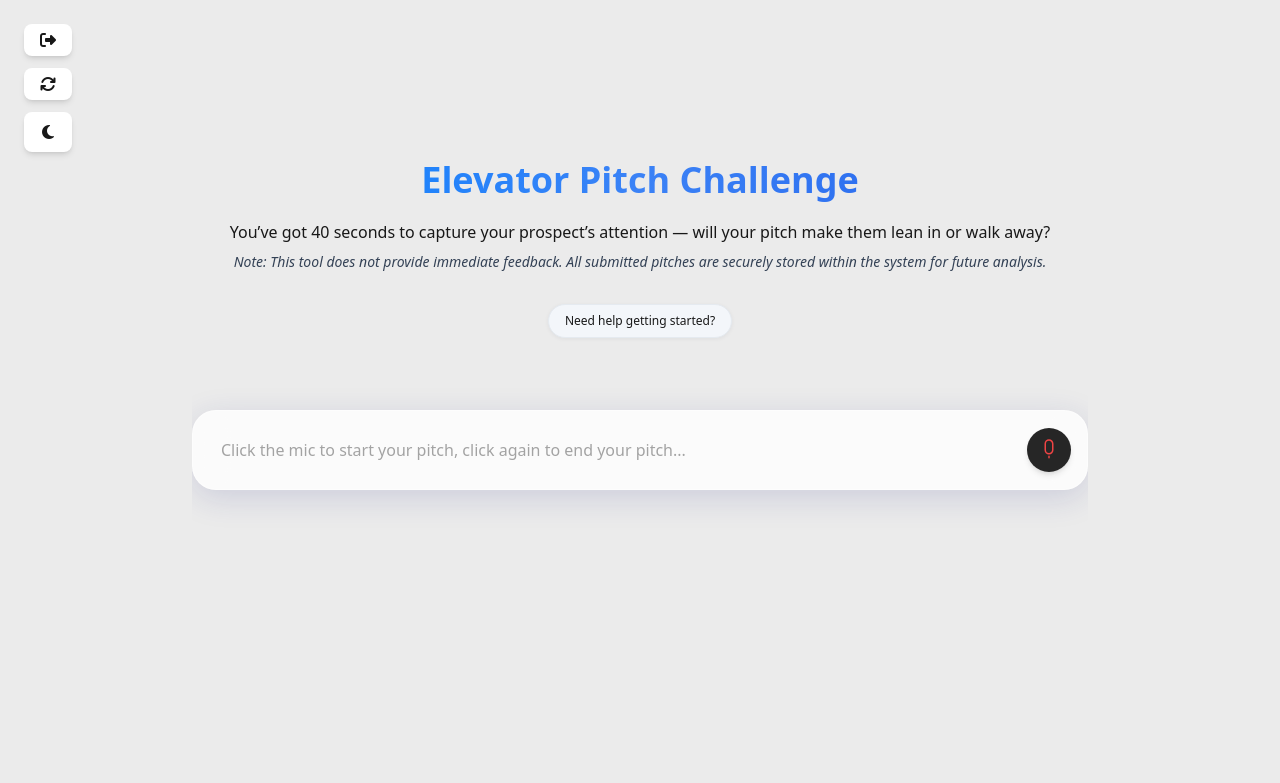
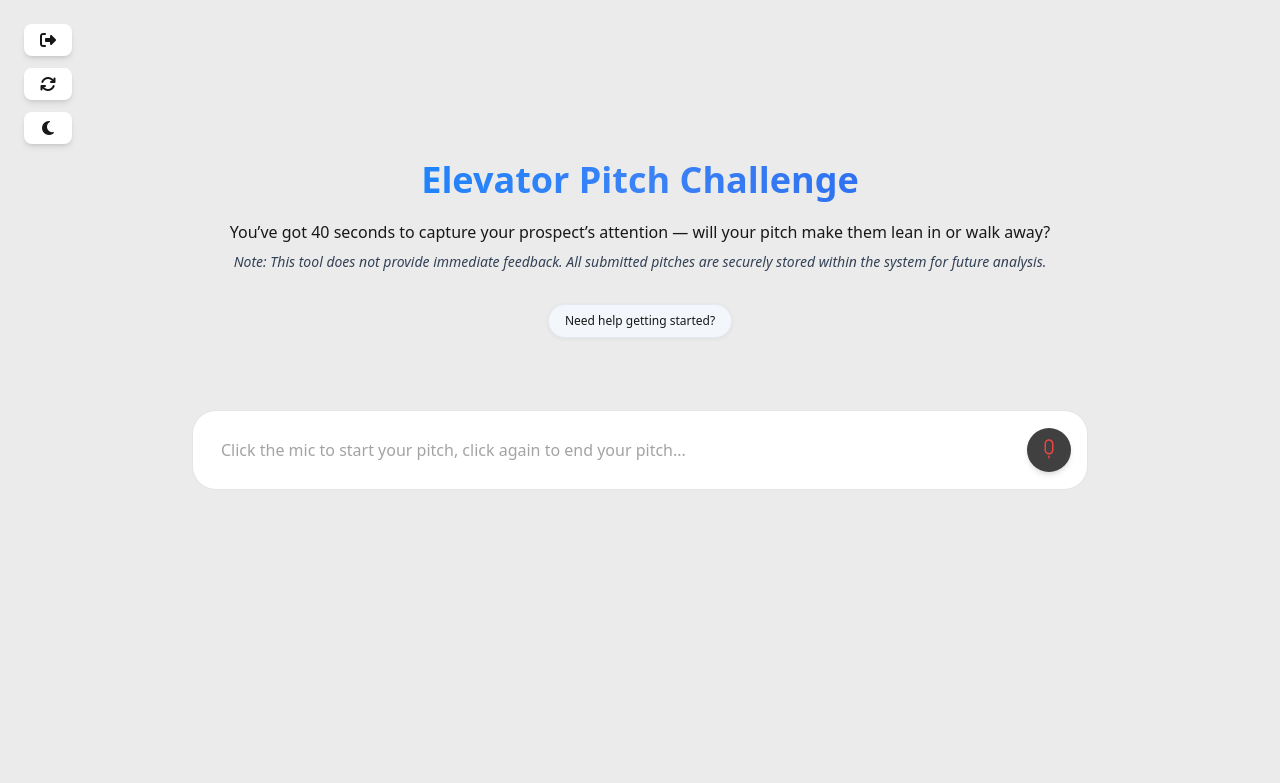
Before and after one commit to dylGray/ai-project, a Flask app: page /chat in a window 1280 px wide. Shown: the top 783 px of the page. Run offline with Flask 3, Linux system fonts and the light colour scheme; the visitor is signed in with stand-in values (Sample User, id 1); some libraries are stand-ins or nearby versions.

Commit message:
more ui changes, beginning to work on fine-tuning

```diff
--- a/static/chat.js
+++ b/static/chat.js
@@ -5,8 +5,6 @@ const chatBox = document.getElementById('chat-box');
 const chatForm = document.getElementById('chat-form');
 const userInput = document.getElementById('user-input');
 const headText = document.getElementById('head-text-container');
-
-// chatContainer.classList.remove('bg-neutral-800');
 
 // store the “normal” form classes to restore after first submit
 const normalFormClasses = "mt-4 flex items-center bg-neutral-700 rounded-full px-4 py-2 shadow-lg h-14";
@@ -18,7 +16,7 @@ chatForm.addEventListener('submit', async (e) => {
 
     // if this is the very first message, unhide the chat window and reposition the form
     if (chatBox.classList.contains('hidden')) {
-        // Hide all children of #main-container
+        // hide all children of #main-container
         const mainContainer = document.getElementById('main-container');
         if (mainContainer) {
             Array.from(mainContainer.children).forEach(child => {
@@ -29,16 +27,6 @@ chatForm.addEventListener('submit', async (e) => {
         chatBox.classList.remove('hidden');
         chatForm.className = normalFormClasses;
 
-        const isDark = document.body.classList.contains('dark-mode');
-        // if (isDark) {
-        //     chatContainer.classList.remove('bg-neutral-100');
-        //     chatContainer.classList.add('bg-neutral-900');
-        // } else {
-        //     chatContainer.classList.remove('bg-neutral-800');
-        //     chatContainer.classList.add('bg-neutral-200');
-        // }
-
-        // chatContainer.classList.add('bg-neutral-800');
         headText.classList.remove('mt-24', 'md:mt-40');
         headText.classList.add('mt-12', 'md:mt-20');
 
@@ -156,18 +144,6 @@ if (themeToggle) {
   themeToggle.addEventListener('click', () => {
     const isDark = document.body.classList.contains('dark-mode');
     setTheme(!isDark);
-
-    // if (chatBox && !chatBox.classList.contains('hidden')) {
-    //   // Chat form has been submitted at least once
-    //   if (document.body.classList.contains('dark-mode')) {
-    //     chatContainer.classList.remove('bg-neutral-200');
-    //     chatContainer.classList.add('bg-neutral-800');
-    //   } else {
-    //     chatContainer.classList.remove('bg-neutral-800');
-    //     chatContainer.classList.add('bg-neutral-200');
-    //   }
-    // }
-
   });
 }
 
--- a/static/styles/main.css
+++ b/static/styles/main.css
@@ -35,22 +35,20 @@ body.dark-mode, html.dark-mode {
 /* =====================
    Chat Input & Help Button
    ===================== */
-body:not(.dark-mode) #chat-form, html:not(.dark-mode) #chat-form {
-  background: rgba(255,255,255,0.8) !important;
-  backdrop-filter: blur(16px) !important;
+body:not(.dark-mode) #chat-form,
+html:not(.dark-mode) #chat-form {
+  background: #ffffff !important;
+  border: 1px solid rgba(0, 0, 0, 0.1) !important;
   border-radius: 1.5rem !important;
-  box-shadow: 0 8px 32px 0 rgba(31,38,135,0.15) !important;
-  border: 1px solid rgba(255,255,255,0.4) !important;
   display: flex !important;
   align-items: center !important;
 }
 
-body.dark-mode #chat-form, html.dark-mode #chat-form {
-  background: rgba(36, 39, 48, 0.75) !important;
-  backdrop-filter: blur(16px) !important;
+body.dark-mode #chat-form,
+html.dark-mode #chat-form {
+  background: #242730 !important;
+  border: 1px solid rgba(255, 255, 255, 0.1) !important;
   border-radius: 1.5rem !important;
-  box-shadow: 0 8px 32px 0 rgba(31,38,135,0.15) !important;
-  border: 1px solid rgba(255,255,255,0.08) !important;
   display: flex !important;
   align-items: center !important;
 }
@@ -169,12 +167,13 @@ body:not(.dark-mode) .dot-flashing::after {
 body:not(.dark-mode) .login-container p.text-neutral-400 {
   color: #334155 !important; /* slate-700 for better contrast in light mode */
 }
-
-/* =====================
-   Responsive: Hide Theme Toggle on Mobile
-   ===================== */
-@media (max-width: 767px) {
-  #theme-toggle {
-    display: none !important;
-  }
+body:not(.dark-mode) .login-container input[type="email"] {
+  background: #fff !important;
+  color: #18181b !important;
 }
+body:not(.dark-mode) .login-container input[type="email"]::placeholder {
+  color: #64748b !important; /* slate-400 */
+}
+body:not(.dark-mode) .login-container .signin-btn {
+  color: #fff !important;
+}
--- a/static/voice.js
+++ b/static/voice.js
@@ -4,9 +4,8 @@
 // this is a non-standard API, so it may not work in all browsers
 
 const micButton = document.getElementById("mic-button");
+const sendButton = document.getElementById('send-button');
 
-// Add this after your DOM elements are defined
-const sendButton = document.getElementById('send-button');
 userInput.addEventListener('input', () => {
   if (userInput.value.trim().length > 0) {
     sendButton.classList.remove('hidden');
@@ -54,7 +53,7 @@ if ('webkitSpeechRecognition' in window) {
   recognition.onend = async () => {
     if (finalTranscript.trim().length > 0) {
       let processed = finalTranscript.trim();
-      // Send to backend for punctuation/capitalization
+      // send to backend for punctuation/capitalization
       try {
         const response = await fetch('/clean', {
           method: 'POST',
--- a/templates/components/chat.html
+++ b/templates/components/chat.html
@@ -1,16 +1,16 @@
-<div id="chat-container" class="z-10 relative flex flex-col flex-grow w-full max-w-4xl p-4 mb-4 rounded-xl overflow-hidden">
-  <div id="chat-box" class="flex-1 overflow-y-auto p-4 mt-8 rounded-lg space-y-4 hidden">
+<div id="chat-container" class="z-10 relative flex flex-col flex-grow w-full max-w-4xl py-4 mb-4 rounded-xl overflow-hidden">
+  <div id="chat-box" class="flex-1 overflow-y-auto p-4 mt-12 rounded-lg space-y-4 hidden">
     <div id="mobile-instructions"
          class="block md:hidden flex h-full items-center justify-center text-center text-sm text-neutral-200">
       <div class="flex flex-col items-center justify-center space-y-2 max-w-sm mx-auto">
-        <p class="text-md md:text-3xl leading-tight">
+        <p class="mt-3 main-info-text text-base md:text-xl lg:text-3xl">
           You’ve got 40 seconds to capture your prospect’s attention — will your pitch make them lean in or walk away?
         </p>
       </div>
     </div>
   </div>
 
-  <form id="chat-form" class="relative md:absolute md:top-1/4 md:left-1/2 md:transform md:-translate-x-1/2 md:-translate-y-1/2 w-full max-w-4xl flex items-center bg-neutral-700 rounded-3xl px-4 py-2 shadow-lg h-16 md:h-20 mt-16 md:mt-0">
+  <form id="chat-form" class="relative md:absolute md:top-1/4 md:left-1/2 md:transform md:-translate-x-1/2 md:-translate-y-1/2 w-full max-w-4xl flex items-center px-4 py-2 h-16 md:h-20 mt-16 md:mt-0">
     <input
       id="user-input"
       type="text"
@@ -20,12 +20,12 @@
     <button
       type="submit"
       id="send-button"
-      class="hidden w-8 h-8 md:w-11 md:h-11 flex items-center justify-center bg-neutral-800 rounded-3xl text-white shadow-md transition mr-2"
+      class="hidden w-8 h-8 md:w-11 md:h-11 flex items-center justify-center bg-neutral-700 rounded-3xl text-white shadow-md transition mr-2"
       aria-label="Send message"
     >
       <svg xmlns="http://www.w3.org/2000/svg" fill="none"
           viewBox="0 0 24 24" stroke="currentColor"
-          class="w-3 h-3 md:w-5 md:h-5 text-blue-300">
+          class="w-4 h-4 md:w-5 md:h-5 text-blue-300">
         <path stroke-linecap="round" stroke-linejoin="round" stroke-width="2"
               d="M5 10l7-7m0 0l7 7m-7-7v18" />
       </svg>
@@ -34,12 +34,12 @@
     <button
       type="submit"
       id="mic-button"
-      class=" w-8 h-8 md:w-11 md:h-11 flex items-center justify-center bg-neutral-800 rounded-3xl text-white shadow-md transition"
+      class=" w-8 h-8 md:w-11 md:h-11 flex items-center justify-center bg-neutral-700 rounded-3xl text-white shadow-md transition"
       aria-label="Start voice input"
     >
       <svg id="mic-icon" xmlns="http://www.w3.org/2000/svg" fill="none"
           viewBox="0 0 24 24" stroke-width="1.5" stroke="currentColor"
-          class="w-4 h-4 md:w-6 md:h-6 text-red-500">
+          class="w-5 h-5 md:w-6 md:h-6 text-red-500">
         <path stroke-linecap="round" stroke-linejoin="round"
               d="M12 18.25v1.5M8.25 12a3.75 3.75 0 007.5 0V5.75a3.75 3.75 0 00-7.5 0V12z" />
       </svg>
--- a/templates/components/nav.html
+++ b/templates/components/nav.html
@@ -1,21 +1,21 @@
-<div class="z-50 flex md:flex-col gap-3 absolute top-6 left-3 md:left-6 w-auto md:w-auto justify-start">
+<div class="z-50 absolute top-6 left-3 md:left-6 w-auto flex flex-row md:flex-col gap-3 justify-start">
     <a href="/login"
         class="bg-white text-neutral-900 font-medium px-4 py-2 rounded-lg shadow-md hover:bg-neutral-200 transition duration-200 flex items-center justify-center">
         <i class="fa-solid fa-right-from-bracket"></i>
     </a>
-    <button id="new-chat-btn" type="button" class="bg-white text-neutral-900 font-medium px-4 py-2 rounded-lg shadow-md hover:bg-neutral-200 transition duration-200 flex items-center gap-2">
+    <button id="new-chat-btn" type="button"
+        class="bg-white text-neutral-900 font-medium px-4 py-2 rounded-lg shadow-md hover:bg-neutral-200 transition duration-200 flex items-center gap-2">
         <i class="fa-solid fa-arrows-rotate"></i>
     </button>
-    <!-- md+ only buttons -->
-    <div class="hidden md:flex md:flex-col md:gap-3">
-        {% if is_admin %}
-            <a href="/download"
-            class="bg-white text-neutral-900 font-medium px-4 py-2 rounded-lg shadow-md hover:bg-neutral-200 transition duration-200 flex items-center justify-center">
+    <button id="theme-toggle" type="button"
+        class="bg-white text-neutral-900 font-medium px-4 py-2 rounded-lg shadow-md hover:bg-neutral-200 transition duration-200 flex items-center justify-center">
+        <i class="fa-solid fa-moon"></i>
+    </button>
+
+    {% if is_admin %}
+        <a href="/download"
+           class="bg-white text-neutral-900 font-medium px-4 py-2 rounded-lg shadow-md hover:bg-neutral-200 transition duration-200 flex items-center justify-center">
             <i class="fa-solid fa-download"></i>
-            </a>
-        {% endif %}
-        <button id="theme-toggle" type="button" class="bg-white text-neutral-900 font-medium px-4 py-2 rounded-lg shadow-md hover:bg-neutral-200 transition duration-200 ml-0">
-            <i class="fa-solid fa-moon"></i>
-        </button>
-    </div>
+        </a>
+    {% endif %}
 </div>
--- a/templates/index.html
+++ b/templates/index.html
@@ -15,14 +15,8 @@
     <div id="head-text-container" class="mt-24 md:mt-40 max-w-4xl w-full text-center">
     <h1 class="text-2xl md:text-4xl font-extrabold bg-gradient-to-r from-[#0A84FF] via-blue-500 to-blue-600 bg-clip-text text-transparent animate-fade-in pb-2">Elevator Pitch Challenge</h1>
 
-    <!-- <div class="mt-2">
-      <p id="mobile-message" class="block md:hidden text-sm text-neutral-300 mb-3">
-        For the best experience, please use this application on a laptop or desktop and ensure you have a clear microphone connected.
-      </p>
-    </div> -->
-
     <div>
-      <p class="mt-3 main-info-text text-base md:text-xl lg:text-xl"></p>
+      <p class="mt-3 main-info-text text-base md:text-xl lg:text-3xl"></p>
         You’ve got 40 seconds to capture your prospect’s attention — will your pitch make them lean in or walk away?
       </p>
       <p class="hidden md:block mt-2 text-sm italic main-note-text mb-3">
@@ -55,5 +49,6 @@
   <script src="{{ url_for('static', filename='chat.js') }}"></script>
   <script src="{{ url_for('static', filename='voice.js') }}"></script>
   <script src="{{ url_for('static', filename='modal.js') }}"></script>
+  <script src="{{ url_for('static', filename='theme.js') }}"></script>
 </body>
 </html>
```
Also changed, not shown: static/theme.js (renamed from static/login.js, +7 -2 lines), templates/login.html (+1 -13 lines).
